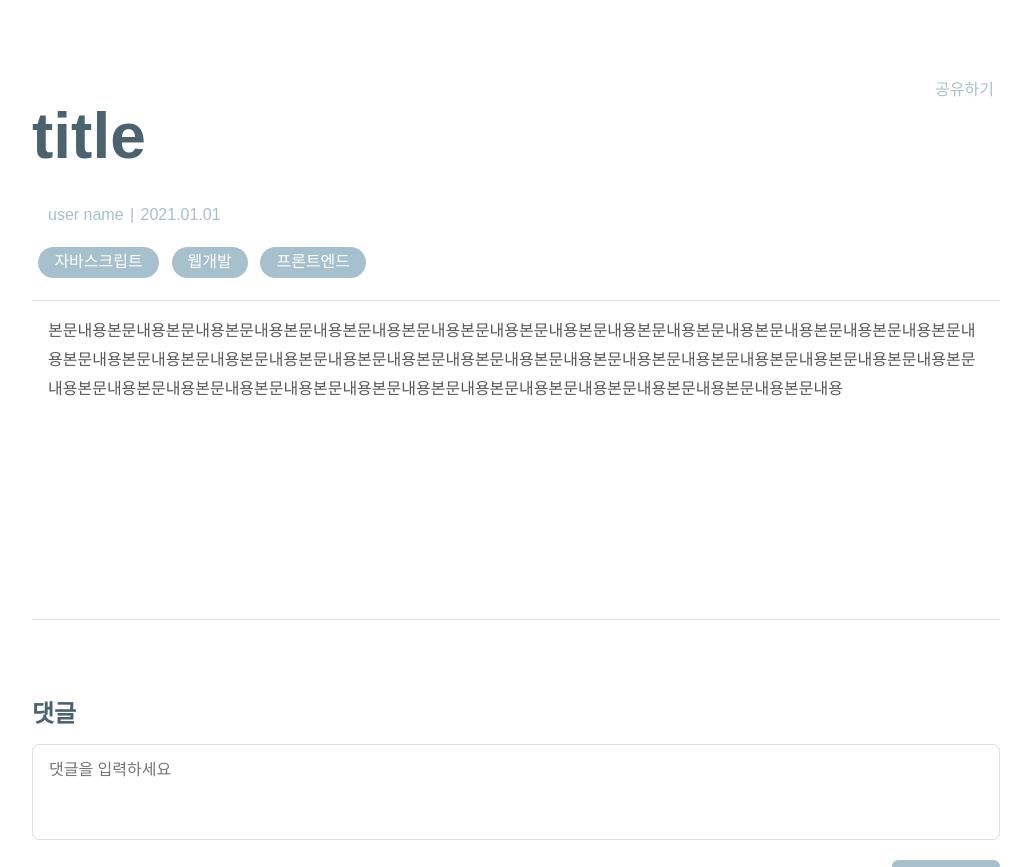
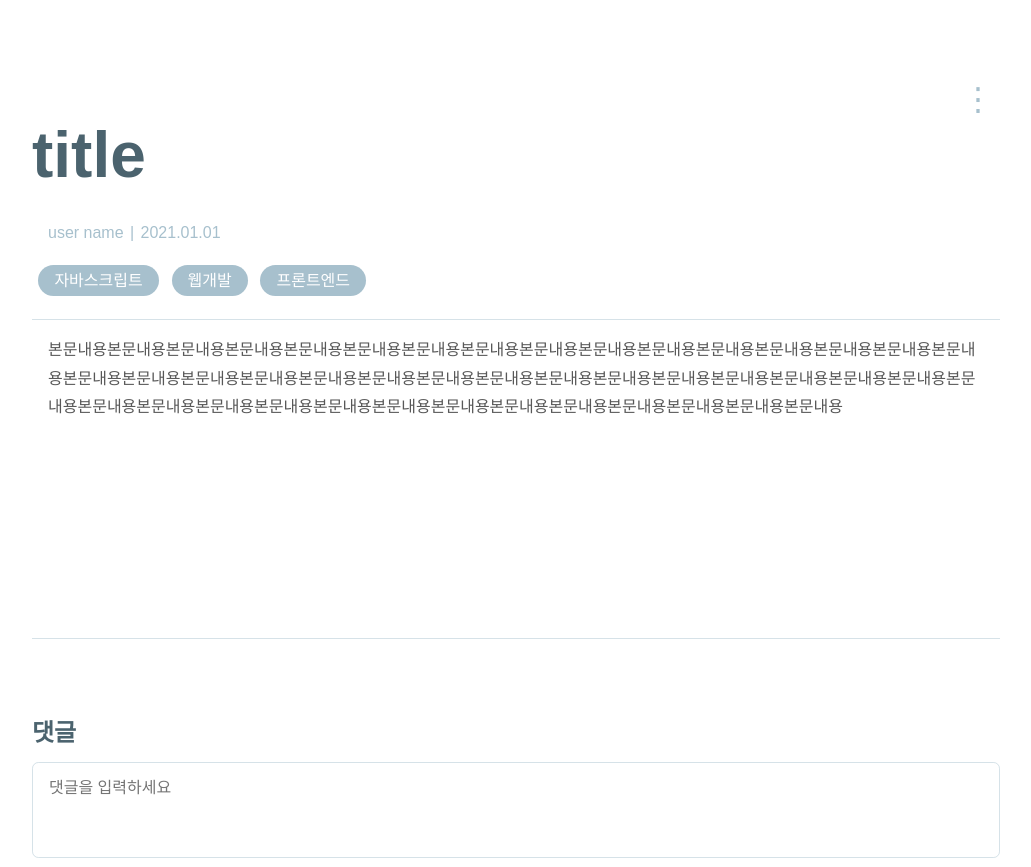
Before and after one commit to rjhee/velogCopy, a React (Create React App) app: page / in a window 1280 px wide. Shown: the top 867 px of the page, without its empty margins (124-1155 px from the left). Built offline with nearby package versions, Linux system fonts and the light colour scheme; the HTML template or start-up script is replaced by a standard one.

Commit message:
💄 update style on shrare button

```diff
--- a/src/components/postsDetail.jsx
+++ b/src/components/postsDetail.jsx
@@ -26,7 +26,7 @@ function PostsDetail() {
               onShareModal();
             }}
           >
-            공유하기
+            ⋮
           </button>
           <h1 className="postsDetail-title title">title</h1>
           <div className="postsDetail-info-wrap">
--- a/src/styles/App.css
+++ b/src/styles/App.css
@@ -24,7 +24,7 @@
 
 /* modal */
 .modal {
-  position: absolute;
+  position: fixed;
   top: 1%;
   left: 1%;
   width: 100%;
@@ -40,7 +40,7 @@
 /* postsDeatil header */
 .postsDetail-share-btn {
   display: block;
-  font-size: var(--font-regular);
+  font-size: var(--font-large);
   margin-left: auto;
   color: #a7c0cd;
 }
```
